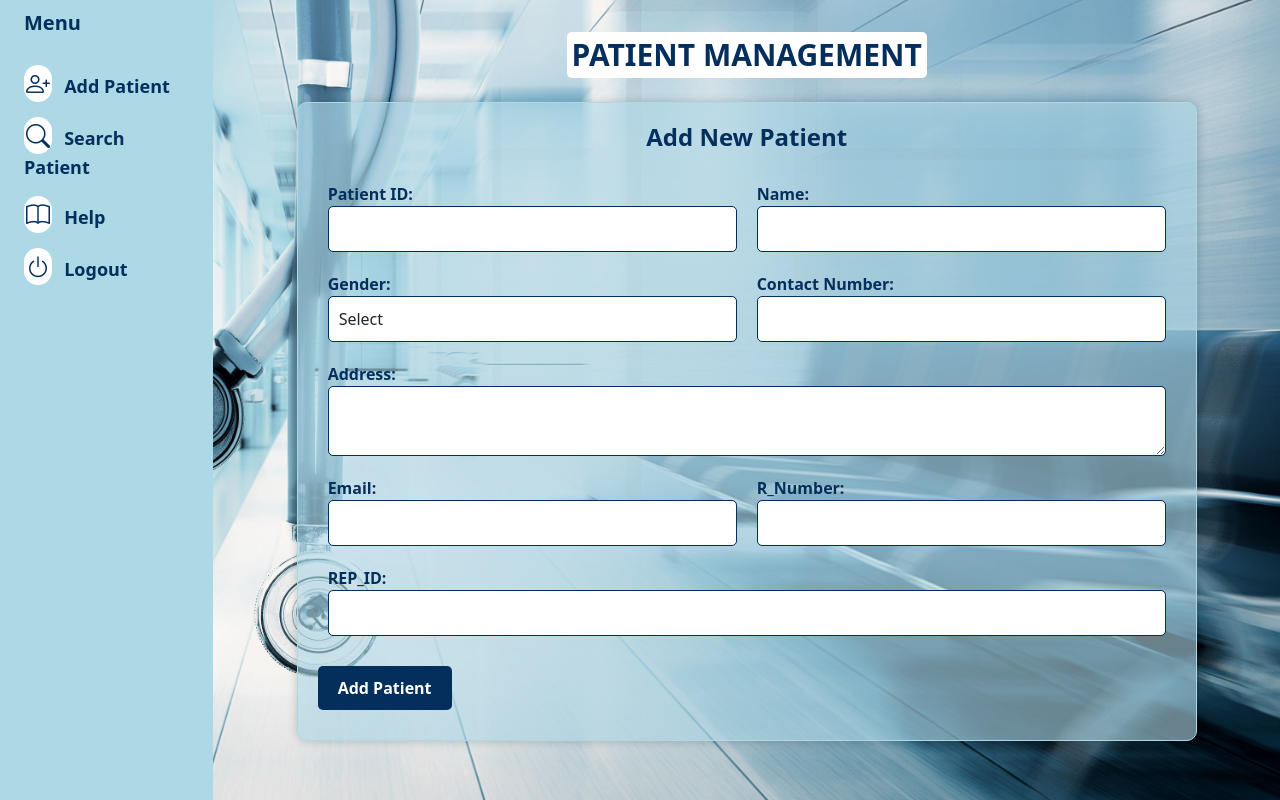
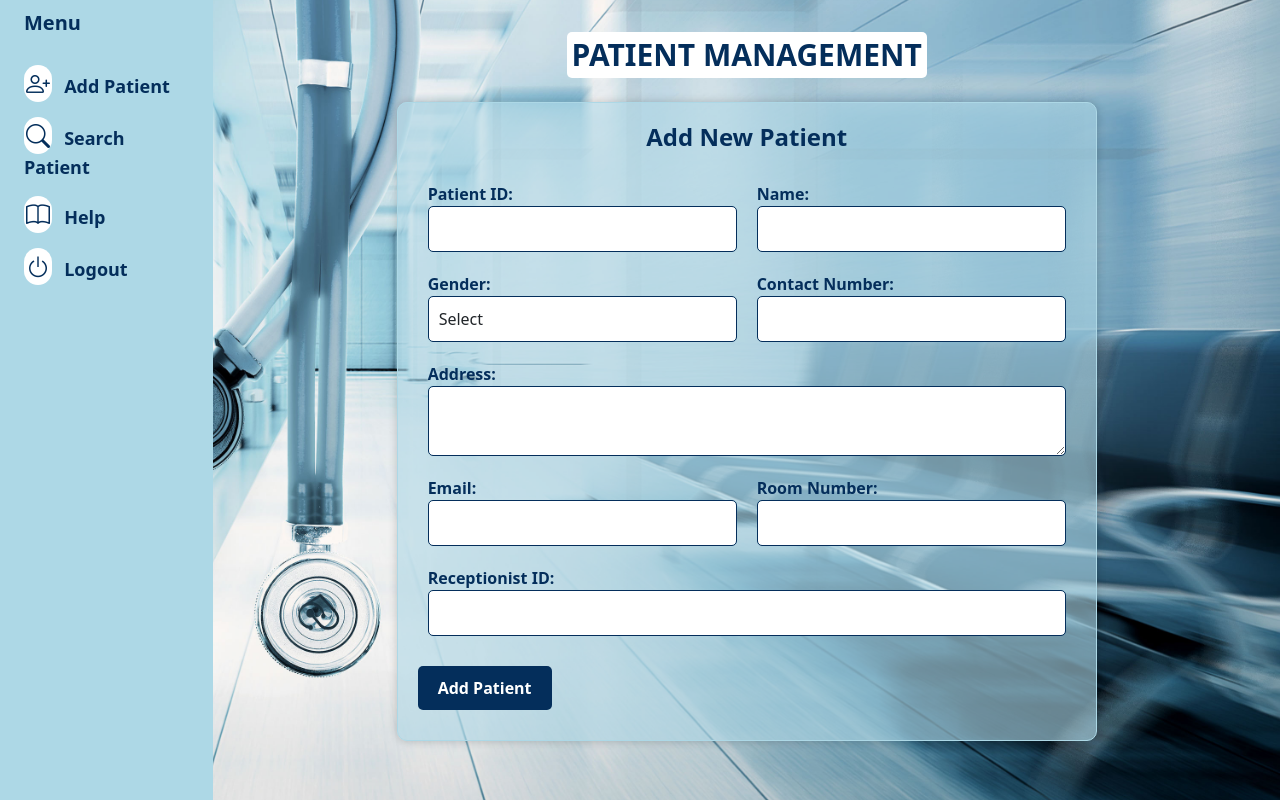
Before and after one commit to cepdnaclk/e19-co226-Database-project-Hospital-Management-System, a React (Vite) app in the folder HDBMS/frontend/: page /rep in a window 1280 px wide. Built offline with nearby package versions, Linux system fonts and the light colour scheme.

Commit message:
Update AddPatient

```diff
--- a/HDBMS/frontend/src/AddPatient.css
+++ b/HDBMS/frontend/src/AddPatient.css
@@ -1,7 +1,7 @@
 /* addPatient.css */
 
 .add-patient-container {
-  max-width: 900px;
+  max-width: 700px;
   margin: 0 auto;
   padding: 20px;
   border: 1px solid lightblue;
--- a/HDBMS/frontend/src/AddPatient.jsx
+++ b/HDBMS/frontend/src/AddPatient.jsx
@@ -118,7 +118,7 @@ function AddPatient() {
             />
           </div>
           <div className="form-group ">
-            <label><b>R_Number:</b></label>
+            <label><b>Room Number:</b></label>
             <input
               type="text"
               name="R_Number"
@@ -129,7 +129,7 @@ function AddPatient() {
           </div>
         </div>
         <div className="form-group">
-          <label><b>REP_ID:</b></label>
+          <label><b>Receptionist ID:</b></label>
           <input
             type="text"
             name="REP_ID"
```
